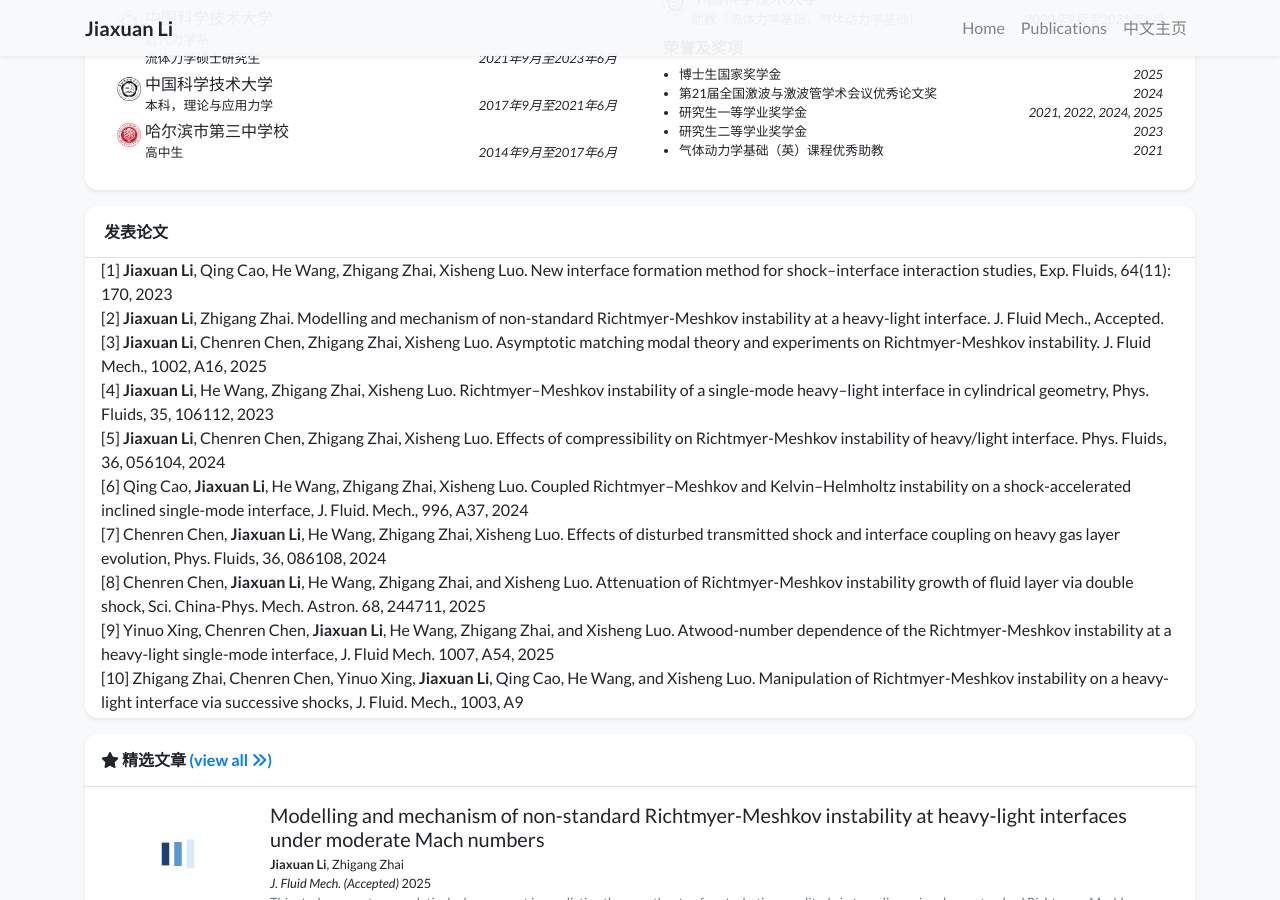
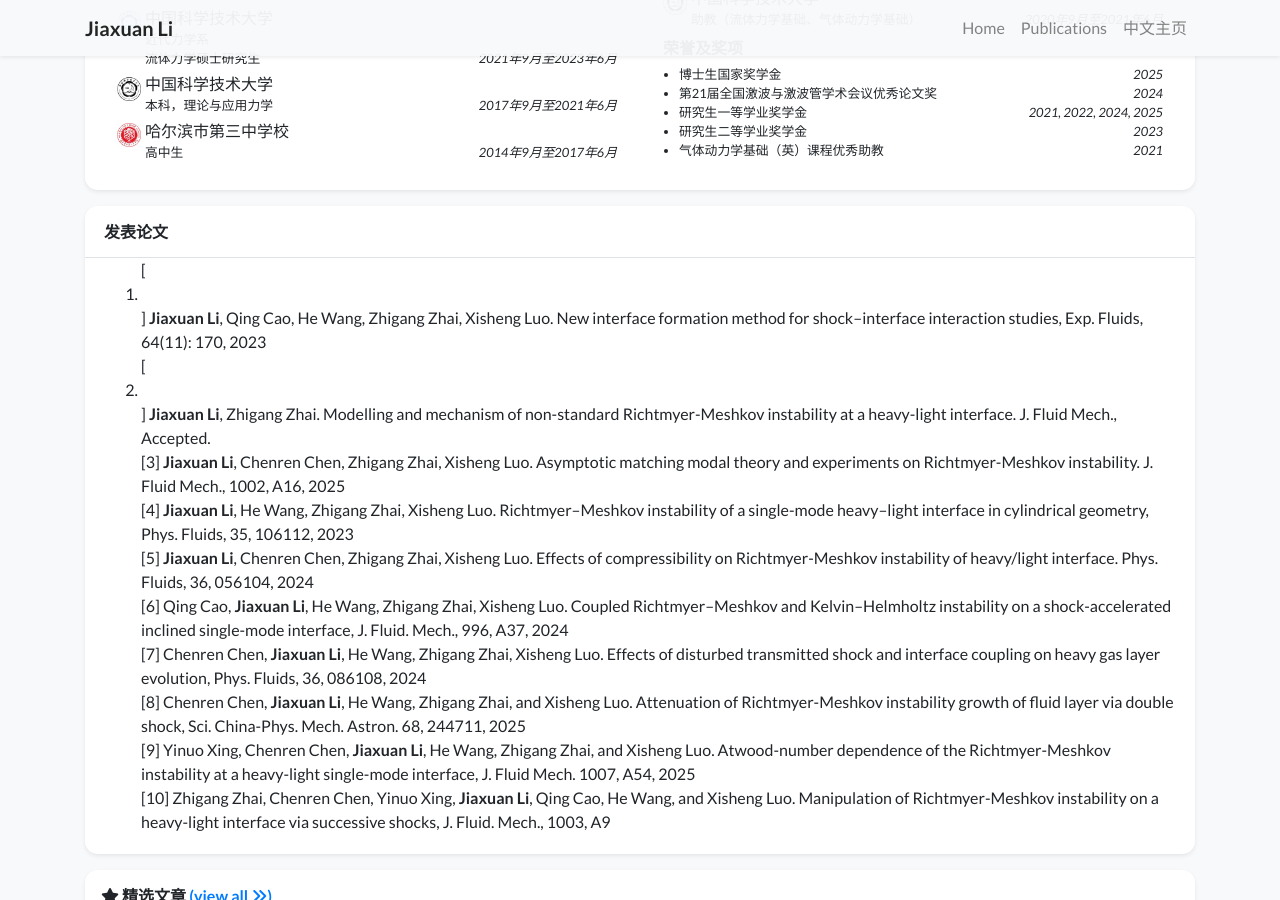
Before and after one commit to ChiaHsuanLee116/chiahsuanlee116.github.io, a Jekyll site: the page built from zh.html, in a window 1280 px wide and 900 px high, scrolled down 599 px. Built offline with Jekyll 4.4.1, drawn with Linux system fonts in a browser that asks for light colours; nearby versions of some CDN libraries; a style sheet for code colours, icons or effects is not loaded.

Commit message:
Update pubs_zh.html

```diff
--- a/_includes/widgets/pubs_zh.html
+++ b/_includes/widgets/pubs_zh.html
@@ -1,9 +1,9 @@
 <div class="my-3 bg-white shadow-sm rounded-xl">
     <h6 class="p-3 mb-0 border-bottom border-gray"><i class="fa-regular fa-book-open-lines"></i> 发表论文</h6>
     <div class="px-3 pb-1">
-
- [1] <b>Jiaxuan Li</b>, Qing Cao, He Wang, Zhigang Zhai, Xisheng Luo. New interface formation method for shock–interface interaction studies, Exp. Fluids, 64(11): 170, 2023
-<br>[2] <b>Jiaxuan Li</b>, Zhigang Zhai. Modelling and mechanism of non-standard Richtmyer-Meshkov instability at a heavy-light interface. J. Fluid Mech., Accepted.
+       <ol>
+ [<li></li>] <b>Jiaxuan Li</b>, Qing Cao, He Wang, Zhigang Zhai, Xisheng Luo. New interface formation method for shock–interface interaction studies, Exp. Fluids, 64(11): 170, 2023
+<br>[<li></li>] <b>Jiaxuan Li</b>, Zhigang Zhai. Modelling and mechanism of non-standard Richtmyer-Meshkov instability at a heavy-light interface. J. Fluid Mech., Accepted.
 <br>[3] <b>Jiaxuan Li</b>, Chenren Chen, Zhigang Zhai, Xisheng Luo. Asymptotic matching modal theory and experiments on Richtmyer-Meshkov instability. J. Fluid Mech., 1002, A16, 2025
 <br>[4] <b>Jiaxuan Li</b>, He Wang, Zhigang Zhai, Xisheng Luo. Richtmyer–Meshkov instability of a single-mode heavy–light interface in cylindrical geometry, Phys. Fluids, 35, 106112, 2023
 <br>[5] <b>Jiaxuan Li</b>, Chenren Chen, Zhigang Zhai, Xisheng Luo. Effects of compressibility on Richtmyer-Meshkov instability of heavy/light interface. Phys. Fluids, 36, 056104, 2024
@@ -12,5 +12,6 @@
 <br>[8] Chenren Chen, <b>Jiaxuan Li</b>, He Wang, Zhigang Zhai, and Xisheng Luo. Attenuation of Richtmyer-Meshkov instability growth of fluid layer via double shock, Sci. China-Phys. Mech. Astron. 68, 244711, 2025
 <br>[9] Yinuo Xing, Chenren Chen, <b>Jiaxuan Li</b>, He Wang, Zhigang Zhai, and Xisheng Luo. Atwood-number dependence of the Richtmyer-Meshkov instability at a heavy-light single-mode interface, J. Fluid Mech. 1007, A54, 2025
 <br>[10] Zhigang Zhai, Chenren Chen, Yinuo Xing, <b>Jiaxuan Li</b>, Qing Cao, He Wang, and Xisheng Luo. Manipulation of Richtmyer-Meshkov instability on a heavy-light interface via successive shocks, J. Fluid. Mech., 1003, A9
+    </ol>
     </div>
 </div>
```
